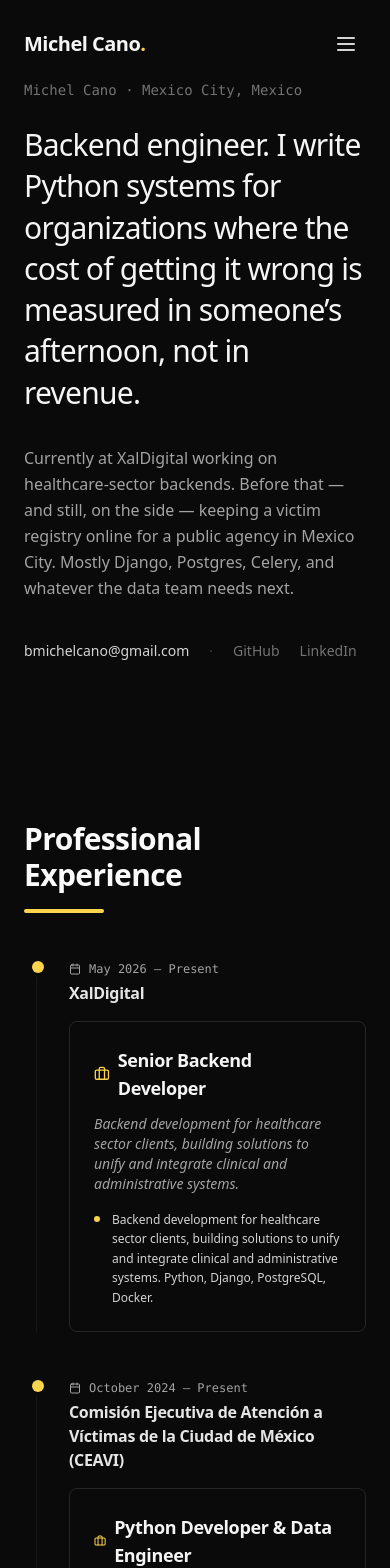
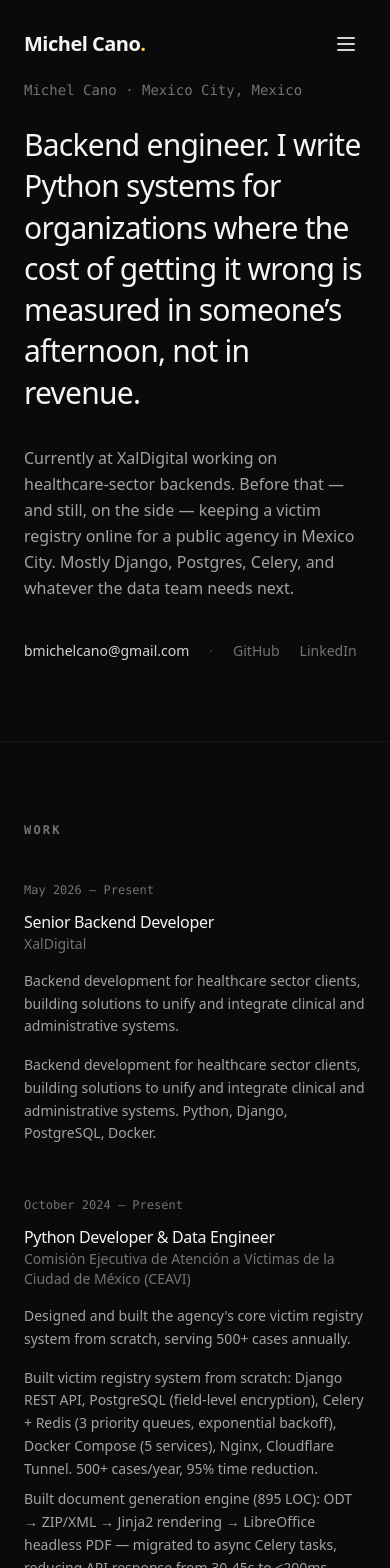
Before and after one commit to lehcimhdz/sitio_web_personal, a Next.js app: page / in a window 390 px wide. Shown: the top 1568 px of the page. Built offline with nearby package versions, Linux system fonts and the light colour scheme.

Commit message:
feat: simplify Experience — drop timeline ornament and icons

```diff
--- a/src/components/Experience.tsx
+++ b/src/components/Experience.tsx
@@ -1,102 +1,41 @@
-
 import { experience } from '@/data/content'
-import { Calendar, Building2, Briefcase } from 'lucide-react'
-import MotionDiv from '@/components/ui/MotionDiv'
-import { fadeUp, staggerDelay } from '@/lib/animationConfig'
 
 const Experience = () => {
   return (
-        <section id="experience" className="section-padding bg-neutral-950/50">
+    <section id="experience" className="section-padding border-t border-neutral-900">
       <div className="container-custom">
-                <MotionDiv {...fadeUp()} className="mb-12">
-                    <h2 className="text-3xl md:text-4xl font-bold mb-4">Professional Experience</h2>
-                    <div className="w-20 h-1 bg-amber-300 rounded-full" />
-                </MotionDiv>
+        <h2 className="text-xs font-mono uppercase tracking-[0.18em] text-neutral-500 mb-10">
+          Work
+        </h2>
 
-                <div className="space-y-12">
-                    {experience.map((job, index) => (
-                        <MotionDiv
-                            key={index}
-                            {...fadeUp(staggerDelay(index))}
-                            className="relative"
-                        >
-                            {/* Grid Layout for Desktop */}
-                            <div className="hidden md:grid md:grid-cols-[320px_auto_1fr] gap-8 items-start">
+        <div className="space-y-12 max-w-3xl">
+          {experience.map((job) => (
+            <div key={`${job.company}-${job.period}`} className="grid grid-cols-1 md:grid-cols-[10rem_1fr] gap-x-8 gap-y-3">
+              <p className="text-xs font-mono text-neutral-500 pt-1">
+                {job.period}
+              </p>
 
-                                {/* 1. Period & Company (Left Side) */}
-                                <div className="text-right pt-2">
-                                    <div className="text-neutral-400 font-mono text-sm mb-2 flex items-center justify-end gap-2">
-                                        {job.period}
-                                        <Calendar size={14} />
-                                    </div>
-                                    <h3 className="text-lg font-semibold text-neutral-200 flex items-center justify-end gap-2">
+              <div>
+                <h3 className="text-base font-medium text-neutral-100">
+                  {job.role}
+                </h3>
+                <p className="text-sm text-neutral-500 mb-4">
                   {job.company}
-                                        <Building2 size={16} className="text-amber-300 shrink-0" />
-                                    </h3>
-                                </div>
+                </p>
 
-                                {/* 2. Timeline Line & Dot (Center) */}
-                                <div className="relative flex justify-center h-full min-h-[150px]">
-                                    <div className="absolute top-0 bottom-[-48px] w-px bg-neutral-900" />
-                                    <div className="w-4 h-4 bg-amber-300 rounded-full border-4 border-neutral-950 z-10 mt-2.5 relative" />
-                                </div>
-
-                                {/* 3. Content Card (Right Side) */}
-                                <div className="card hover:border-neutral-800/50 transition-colors">
-                                    <div className="flex items-center gap-2 mb-4">
-                                        <Briefcase size={18} className="text-amber-300" />
-                                        <h4 className="text-xl font-bold text-neutral-100">{job.role}</h4>
-                                    </div>
-
-                                    <p className="text-neutral-400 mb-6 italic">
+                <p className="text-sm text-neutral-400 mb-4 leading-relaxed">
                   {job.description}
                 </p>
 
-                                    <ul className="space-y-3">
+                <ul className="space-y-2">
                   {job.achievements.map((item, i) => (
-                                            <li key={i} className="flex items-start gap-3 text-neutral-300 text-sm">
-                                                <span className="mt-1.5 w-1.5 h-1.5 bg-amber-300 rounded-full shrink-0" />
-                                                <span className="leading-relaxed">{item}</span>
+                    <li key={i} className="text-sm text-neutral-400 leading-relaxed">
+                      {item}
                     </li>
                   ))}
                 </ul>
               </div>
             </div>
-
-                            {/* Mobile Layout (Stacked) */}
-                            <div className="md:hidden relative pl-8 border-l border-neutral-900 ml-3">
-                                <div className="absolute -left-[5px] top-0 w-3 h-3 bg-amber-300 rounded-full ring-4 ring-neutral-950" />
-
-                                <div className="mb-6">
-                                    <div className="text-neutral-400 font-mono text-xs mb-1 flex items-center gap-2">
-                                        <Calendar size={12} />
-                                        {job.period}
-                                    </div>
-                                    <h3 className="text-base font-semibold text-neutral-200 mb-2">
-                                        {job.company}
-                                    </h3>
-
-                                    <div className="card mt-4">
-                                        <div className="flex items-center gap-2 mb-3">
-                                            <Briefcase size={16} className="text-amber-300" />
-                                            <h4 className="text-lg font-bold text-neutral-100">{job.role}</h4>
-                                        </div>
-                                        <p className="text-neutral-400 text-sm mb-4 italic">
-                                            {job.description}
-                                        </p>
-                                        <ul className="space-y-3">
-                                            {job.achievements.map((item, i) => (
-                                                <li key={i} className="flex items-start gap-3 text-neutral-300 text-xs">
-                                                    <span className="mt-1.5 w-1.5 h-1.5 bg-amber-300 rounded-full shrink-0" />
-                                                    <span className="leading-relaxed">{item}</span>
-                                                </li>
-                                            ))}
-                                        </ul>
-                                    </div>
-                                </div>
-                            </div>
-
-                        </MotionDiv>
           ))}
         </div>
       </div>
```
Lines whose indentation alone changed are shown as unchanged.
